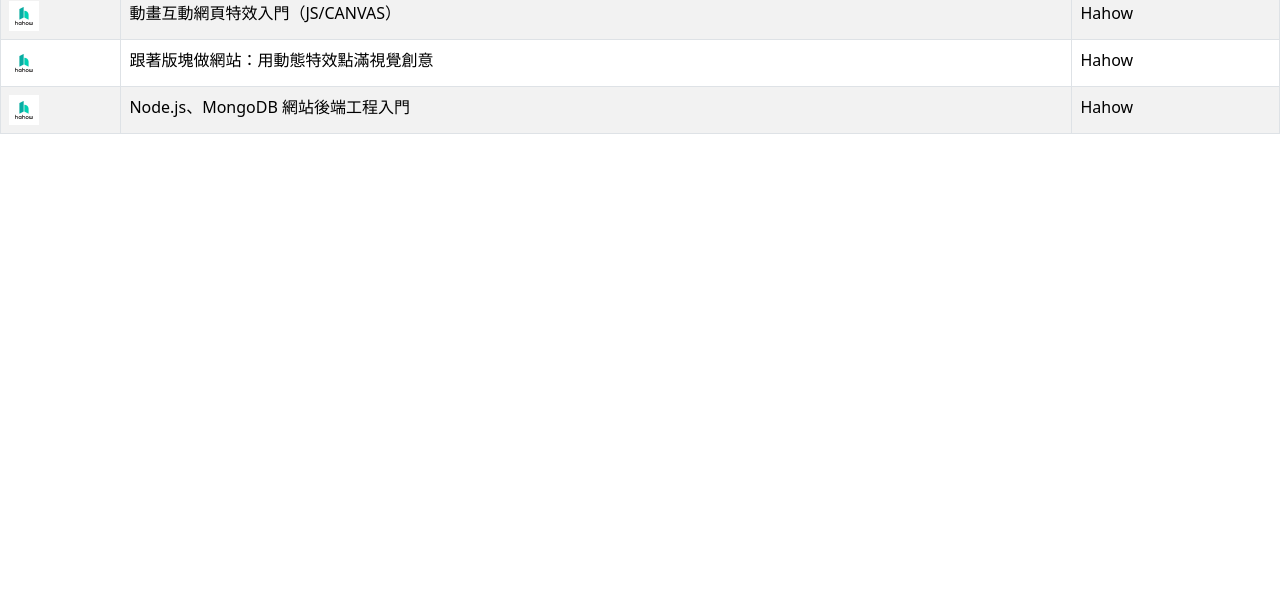
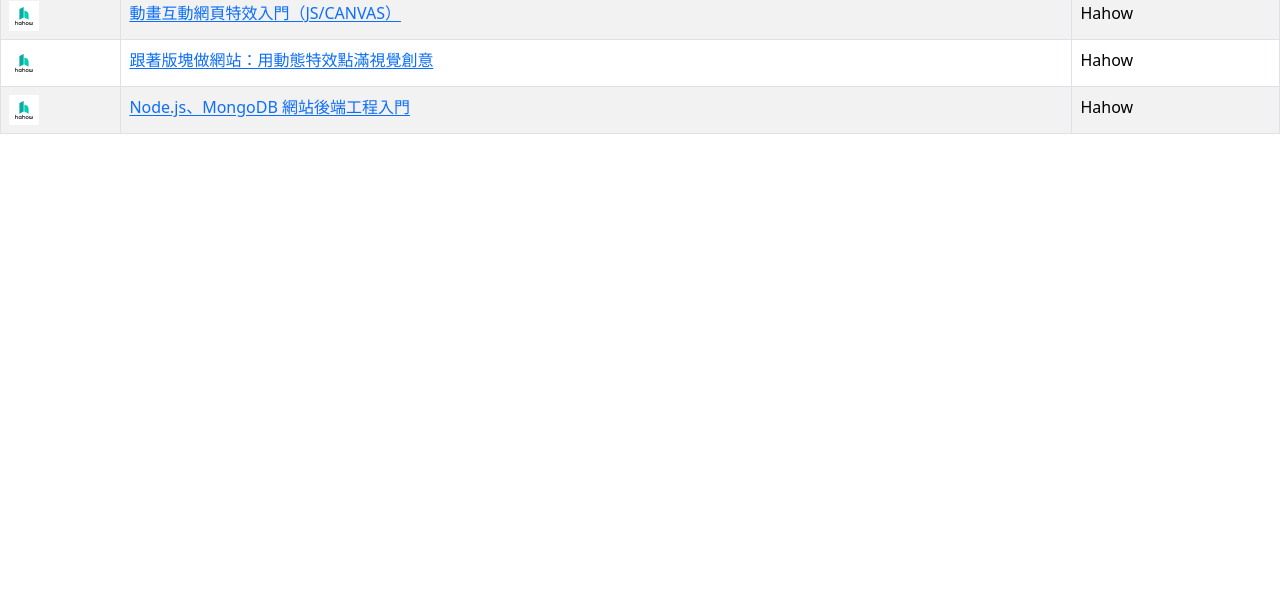
Before and after one commit to HarryFan/my-online-courses-site-v1, a Gatsby site in the folder my-online-courses-site/: page / in a window 1280 px wide. Shown: the part 193-800 px from the top of the page. Built offline with nearby package versions, Linux system fonts and the light colour scheme; Gatsby itself is replaced by a stand-in of ours.

Commit message:
Refactor CourseList component to include tooltips and overlay triggers

```diff
--- a/my-online-courses-site/src/components/CourseList.js
+++ b/my-online-courses-site/src/components/CourseList.js
@@ -1,7 +1,7 @@
 import React from 'react';
 import { graphql, useStaticQuery } from 'gatsby';
 import { GatsbyImage, getImage } from 'gatsby-plugin-image';
-import { Table } from 'react-bootstrap'; // 確保加入這行
+import { Table, Tooltip, OverlayTrigger } from 'react-bootstrap'; // 導入所需組件
 
 const CourseList = () => {
 
@@ -53,7 +53,14 @@
             <td>
               <GatsbyImage image={getImageByName(course.icon)} alt={course.platform} />
             </td>
-              <td>{course.name}</td>
+            <td>
+              <OverlayTrigger
+                placement="right"
+                overlay={<Tooltip id={`tooltip-${index}`}>{course.tooltip}</Tooltip>}
+              >
+                <a href={course.href} target="_blank" rel="noopener noreferrer">{course.name}</a>
+              </OverlayTrigger>
+            </td>
             <td>{course.platform}</td>
           </tr>
         ))}
```
Lines whose indentation alone changed are shown as unchanged.
